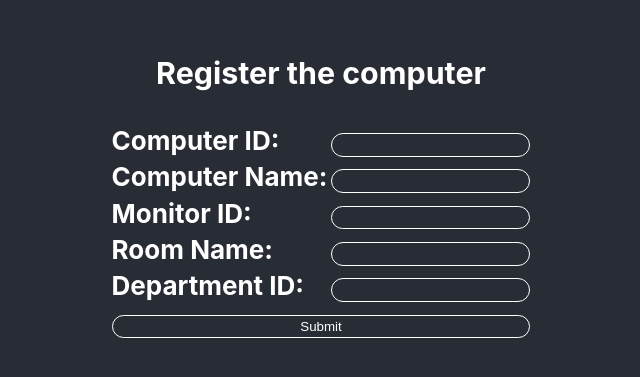
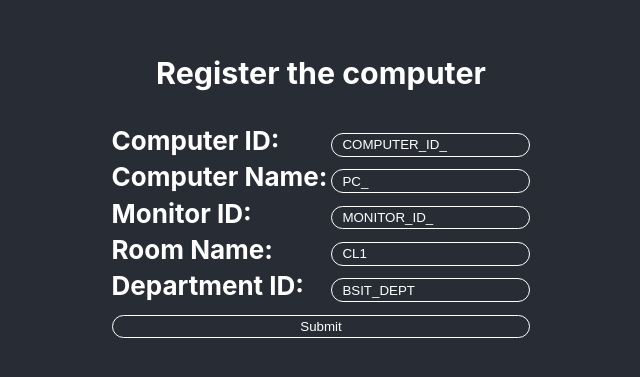
Before and after one commit to zybjava/ComputerLaboratorySystem, a React (Create React App) app in the folder system/: page / in a window 1280 px wide. Shown: the part 217-594 px from the top of the page, without its empty margins (319-959 px from the left). Built offline with nearby package versions, Linux system fonts and the light colour scheme.

Commit message:
04-25-23 18:45 "Fixed some data"

```diff
--- a/system/src/pages/ComputerForm.js
+++ b/system/src/pages/ComputerForm.js
@@ -1,10 +1,17 @@
-import React from "react";
+import React, { useEffect, useRef } from "react";
 
 export default function ComputerForm(){
-	let state = {}
+	let state = {
+		'$computerID': "COMPUTER_ID_",
+		'$computerName': "PC_",
+		'$monitorID': "MONITOR_ID_",
+		'$roomName': "CL1",
+		'$departmentID': "BSIT_DEPT"
+	}
 	const HandleStates = (event) => {
 		state[`$${event.target.name}`] = event.target.value
 	}
+
 	const Send = (event) => {
 		fetch("http://localhost:8080/post", {
 			method: 'POST',
@@ -27,6 +34,13 @@ export default function ComputerForm(){
 		})
 		event.preventDefault()
 	}
+	useEffect(() => {
+		document.getElementById("computerID").value = "COMPUTER_ID_"
+		document.getElementById("computerName").value = "PC_"
+		document.getElementById("monitorID").value = "MONITOR_ID_"
+		document.getElementById("roomName").value = "CL1"
+		document.getElementById("departmentID").value = "BSIT_DEPT"
+	})
 	return (
 		<div>
 			<main className="App-main">
```
Also changed, not shown: 1 other file (tests, documents, lock files or other folders).
